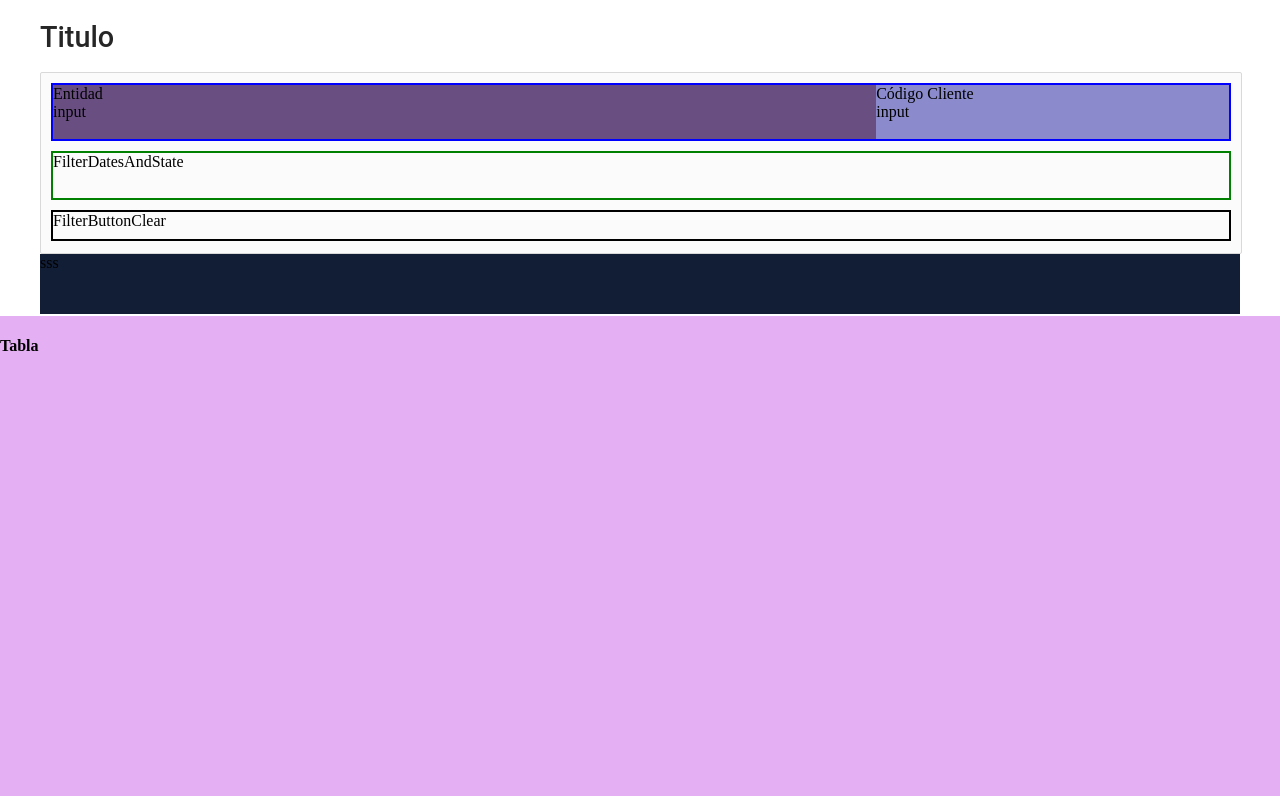
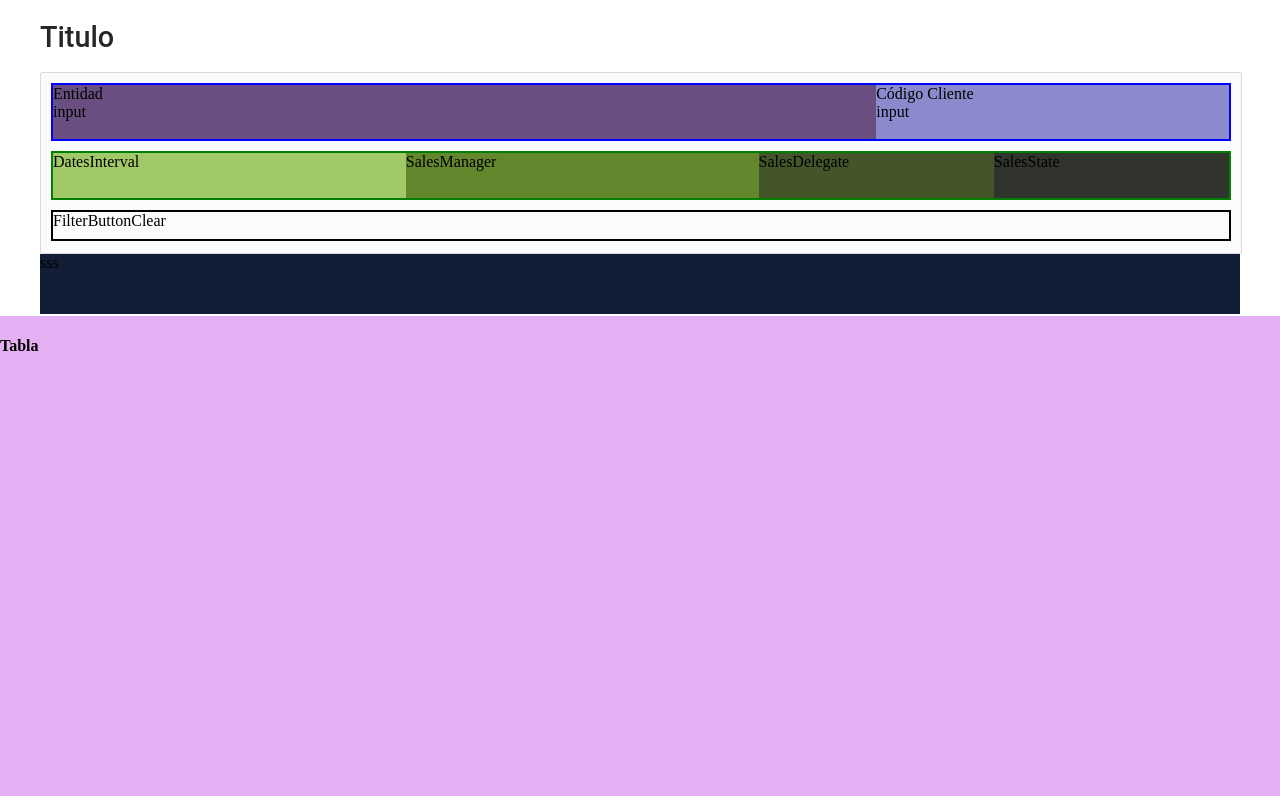
Before and after one commit to Aluonam/pantallaANT, a Next.js app: page / in a window 1280 px wide. Built offline with nearby package versions, Linux system fonts and the light colour scheme.

Commit message:
feat: link and style box3 box4 box5 box6 (filters container 2)

```diff
--- a/pages/pantallaANT/screenPlanesDeCompra/components/filters/filtersComponents/filterDatesAndState/FilterDatesAndState.jsx
+++ b/pages/pantallaANT/screenPlanesDeCompra/components/filters/filtersComponents/filterDatesAndState/FilterDatesAndState.jsx
@@ -1,10 +1,17 @@
 import React from 'react'
 import styleFilterDatesAndState from './FilterDatesAndState.module.css'
+import DatesInterval from './datesInterval/DatesInterval'
+import SalesManager from './salesManager/SalesManager'
+import SalesDelegate from './salesDelegate/SalesDelegate'
+import SalesState from './salesState/SalesState'
 
 const FilterDatesAndState = () => {
   return (
     <div className={styleFilterDatesAndState.container2}>
-      FilterDatesAndState
+      <DatesInterval></DatesInterval>
+      <SalesManager></SalesManager>
+      <SalesDelegate></SalesDelegate>
+      <SalesState></SalesState>
       </div>
   )
 }
--- a/pages/pantallaANT/screenPlanesDeCompra/components/filters/filtersComponents/filterDatesAndState/FilterDatesAndState.module.css
+++ b/pages/pantallaANT/screenPlanesDeCompra/components/filters/filtersComponents/filterDatesAndState/FilterDatesAndState.module.css
@@ -4,4 +4,5 @@
     height: 25%;
     border: 2px solid green;
     margin: 10px;
+    display: flex;
 }
--- a/pages/pantallaANT/screenPlanesDeCompra/components/filters/filtersComponents/filterDatesAndState/datesInterval/DatesInterval.jsx
+++ b/pages/pantallaANT/screenPlanesDeCompra/components/filters/filtersComponents/filterDatesAndState/datesInterval/DatesInterval.jsx
@@ -1,8 +1,10 @@
 import React from 'react'
+import styleDatesInterval from './DatesInterval.module.css'
 
 const DatesInterval = () => {
   return (
-    <div>DatesInterval</div>
+    <div className={styleDatesInterval.box3}>
+      DatesInterval</div>
   )
 }
 
--- a/pages/pantallaANT/screenPlanesDeCompra/components/filters/filtersComponents/filterDatesAndState/datesInterval/DatesInterval.module.css
+++ b/pages/pantallaANT/screenPlanesDeCompra/components/filters/filtersComponents/filterDatesAndState/datesInterval/DatesInterval.module.css
@@ -0,0 +1,6 @@
+
+.box3{
+    width: 30%;
+    height: auto;
+    background-color: rgb(162, 201, 103);
+}
--- a/pages/pantallaANT/screenPlanesDeCompra/components/filters/filtersComponents/filterDatesAndState/salesDelegate/SalesDelegate.jsx
+++ b/pages/pantallaANT/screenPlanesDeCompra/components/filters/filtersComponents/filterDatesAndState/salesDelegate/SalesDelegate.jsx
@@ -1,8 +1,10 @@
 import React from 'react'
+import styleSalesDelegate from './SalesDelegate.module.css'
 
 const SalesDelegate = () => {
   return (
-    <div>SalesDelegate</div>
+    <div className={styleSalesDelegate.box5}>
+        SalesDelegate</div>
   )
 }
 
--- a/pages/pantallaANT/screenPlanesDeCompra/components/filters/filtersComponents/filterDatesAndState/salesDelegate/SalesDelegate.module.css
+++ b/pages/pantallaANT/screenPlanesDeCompra/components/filters/filtersComponents/filterDatesAndState/salesDelegate/SalesDelegate.module.css
@@ -0,0 +1,7 @@
+
+
+.box5{
+    width: 20%;
+    height: auto;
+    background-color: rgb(68, 86, 41);
+}
--- a/pages/pantallaANT/screenPlanesDeCompra/components/filters/filtersComponents/filterDatesAndState/salesManager/SalesManager.jsx
+++ b/pages/pantallaANT/screenPlanesDeCompra/components/filters/filtersComponents/filterDatesAndState/salesManager/SalesManager.jsx
@@ -1,8 +1,10 @@
 import React from 'react'
+import styleSalesManager from './SalesManager.module.css'
 
 const SalesManager = () => {
   return (
-    <div>SalesManager</div>
+    <div className={styleSalesManager.box4}>
+        SalesManager</div>
   )
 }
 
--- a/pages/pantallaANT/screenPlanesDeCompra/components/filters/filtersComponents/filterDatesAndState/salesManager/SalesManager.module.css
+++ b/pages/pantallaANT/screenPlanesDeCompra/components/filters/filtersComponents/filterDatesAndState/salesManager/SalesManager.module.css
@@ -0,0 +1,7 @@
+
+
+.box4{
+    width: 30%;
+    height: auto;
+    background-color: rgb(99, 135, 44);
+}
--- a/pages/pantallaANT/screenPlanesDeCompra/components/filters/filtersComponents/filterDatesAndState/salesState/SalesState.jsx
+++ b/pages/pantallaANT/screenPlanesDeCompra/components/filters/filtersComponents/filterDatesAndState/salesState/SalesState.jsx
@@ -1,8 +1,10 @@
 import React from 'react'
+import styleSalesState from './SalesState.module.css'
 
 const SalesState = () => {
   return (
-    <div>SalesState</div>
+    <div className={styleSalesState.box6}>
+        SalesState</div>
   )
 }
 
--- a/pages/pantallaANT/screenPlanesDeCompra/components/filters/filtersComponents/filterDatesAndState/salesState/SalesState.module.css
+++ b/pages/pantallaANT/screenPlanesDeCompra/components/filters/filtersComponents/filterDatesAndState/salesState/SalesState.module.css
@@ -0,0 +1,8 @@
+
+
+
+.box6{
+    width: 20%;
+    height: auto;
+    background-color: rgb(48, 52, 44);
+}
```
